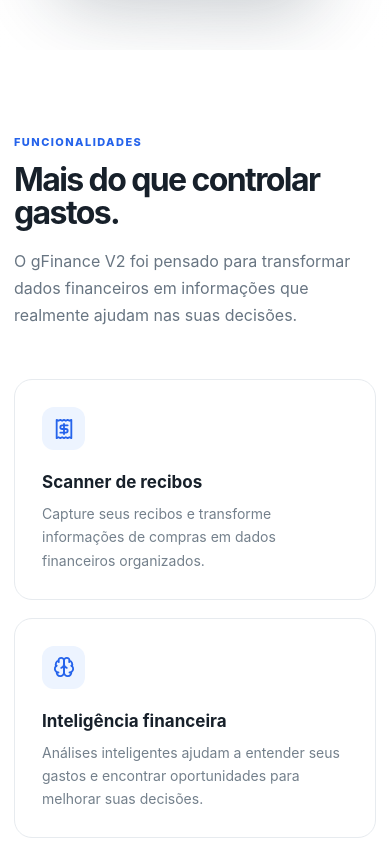
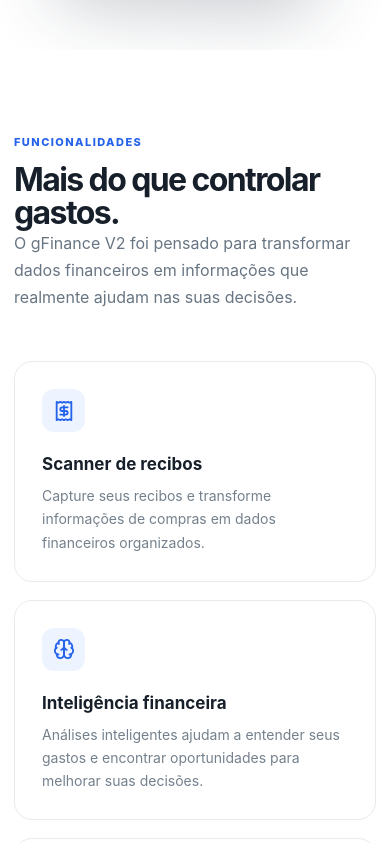
Before and after one commit to GiovaniMonari/gFinance, a React (Vite) app in the folder frontend/: page / in a window 390 px wide. Shown: the part 1280-2123 px from the top of the page. Built offline with nearby package versions, Linux system fonts and the light colour scheme; the HTML template or start-up script is replaced by a standard one.

Commit message:
fix: ajustar layout mobile da landing page

```diff
--- a/frontend/src/App.css
+++ b/frontend/src/App.css
@@ -760,3 +760,39 @@ footer {
     text-align: center;
   }
 }
+@media (max-width: 768px) {
+    .section-heading {
+        grid-template-columns: 1fr;
+            gap: 14px;
+              }
+
+                .section-heading h2,
+                  .section-heading p {
+                      max-width: none;
+                        }
+
+                          .section-heading h2 {
+                              margin: 0;
+                                }
+
+                                  .section-heading p {
+                                      margin: 0;
+                                        }
+
+                                          .intelligence-grid {
+                                              grid-template-columns: 1fr;
+                                                  gap: 40px;
+                                                    }
+
+                                                      .intelligence-grid h2 {
+                                                          max-width: none;
+                                                            }
+
+                                                              .intelligence-grid > div:first-child {
+                                                                  width: 100%;
+                                                                    }
+
+                                                                      .analysis-card {
+                                                                          width: 100%;
+                                                                            }
+                                                                         }
```
